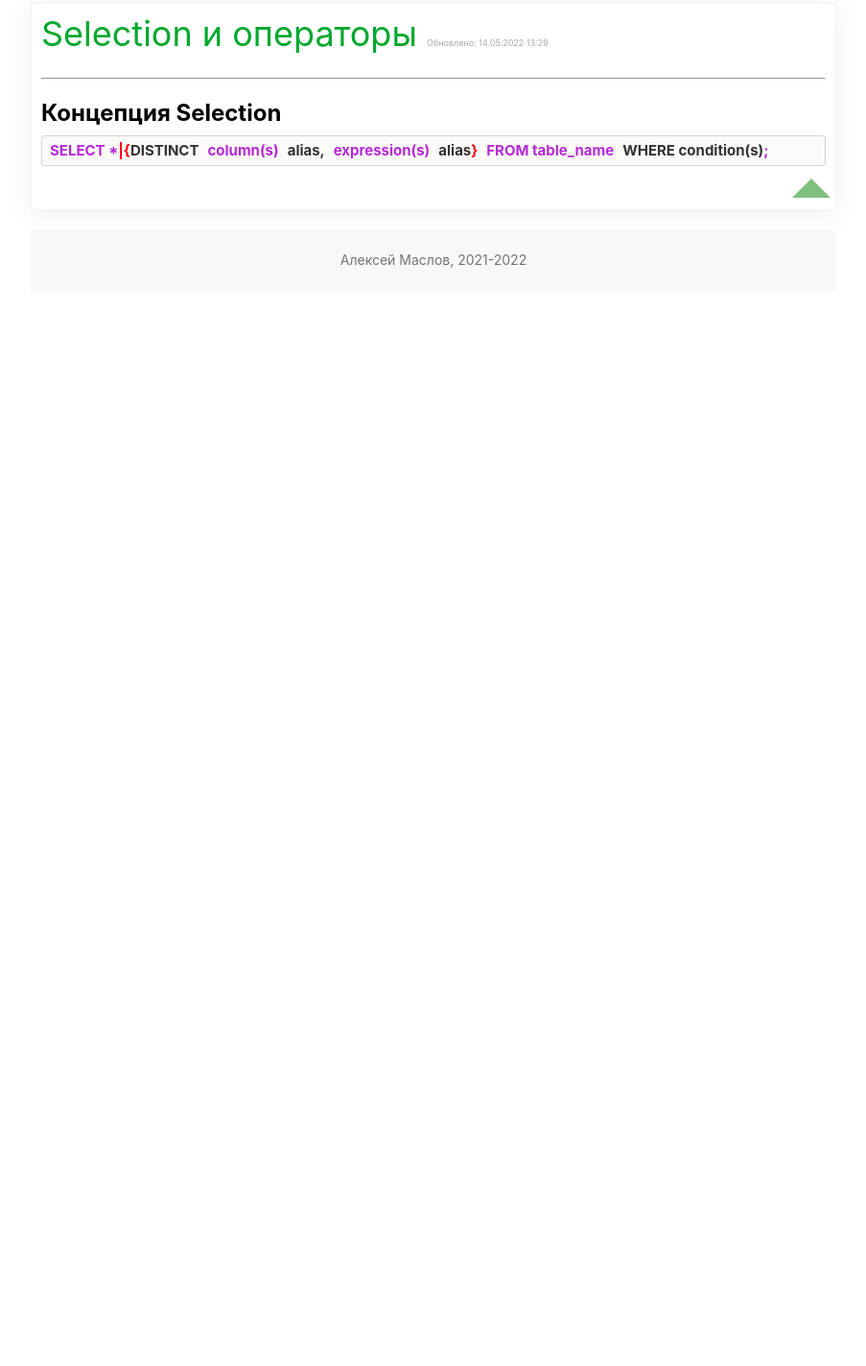
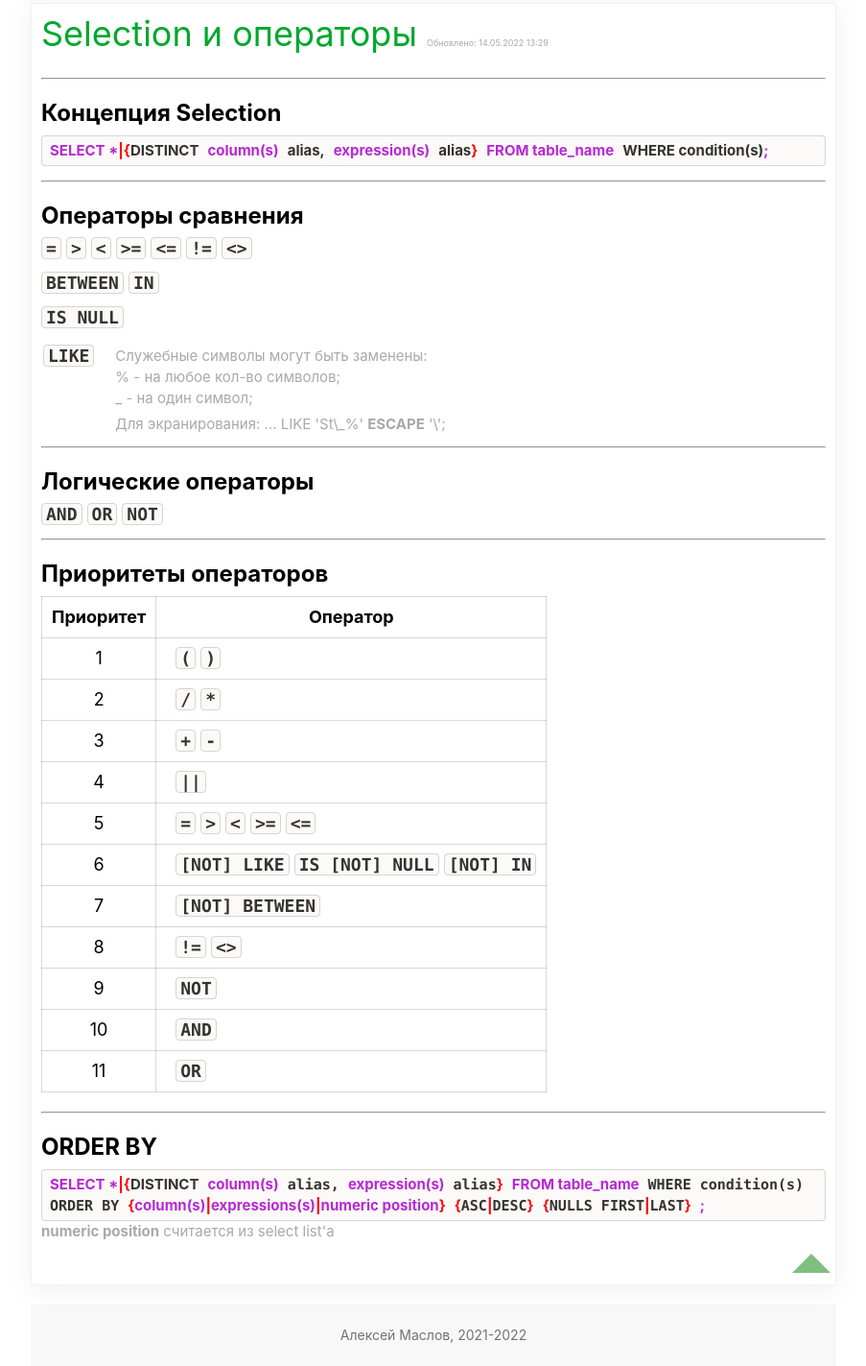
Before and after one commit to AlexAkama/whitebook, a plain HTML site: page content/sql_course/index.html in a window 1280 px wide. Shown: the part 3818-5241 px from the top of the page at 96% size, without its empty margins (188-1091 px from the left). Before the commit the page ends 4121 px from the top, so only its background shows below. Drawn offline with Linux system fonts and the light colour scheme.

Commit message:
Added selection note

```diff
--- a/content/sql_course/index.html
+++ b/content/sql_course/index.html
@@ -252,6 +252,126 @@
         <span class="example--word">FROM&nbsp;table_name</span>
         <span>WHERE&nbsp;condition(s)</span><span class="example--word">;</span>
     </div>
+    <hr>
+    <h3>Операторы сравнения</h3>
+    <p>
+        <span class="code-word">=</span>
+        <span class="code-word">&gt;</span>
+        <span class="code-word">&lt;</span>
+        <span class="code-word">&gt;=</span>
+        <span class="code-word">&lt;=</span>
+        <span class="code-word">!=</span>
+        <span class="code-word">&lt;&gt;</span>
+    </p>
+    <p>
+        <span class="code-word">BETWEEN</span>
+        <span class="code-word">IN</span>
+    </p>
+    <p>
+        <span class="code-word">IS NULL</span>
+    </p>
+    <table aria-label="Like">
+        <tr>
+            <th></th>
+        </tr>
+        <tr>
+            <td><span class="code-word no_mb">LIKE</span></td>
+            <td class="example">
+                <p style="margin-top: 0;">Служебные символы могут быть заменены:</p>
+                <p class="no_mb" style="margin-top: 0;">% - на любое кол-во символов;</p>
+                <p class="no_mb" style="margin-top: 0;">_ - на один символ;</p>
+                <p>Для экранирования: ... LIKE 'St\_%' <strong>ESCAPE</strong> '\';</p>
+            </td>
+        </tr>
+    </table>
+    <hr>
+    <h3>Логические операторы</h3>
+    <p>
+        <span class="code-word">AND</span>
+        <span class="code-word">OR</span>
+        <span class="code-word">NOT</span>
+    </p>
+    <hr>
+    <h3>Приоритеты операторов</h3>
+    <table class="list" aria-label="Приоритеты операторов">
+        <thead>
+        <tr>
+            <th>Приоритет</th>
+            <th>Оператор</th>
+        </tr>
+        </thead>
+        <tr>
+            <td>1</td>
+            <td>
+                <span class="code-word">(</span>
+                <span class="code-word">)</span></td>
+        </tr>
+        <tr>
+            <td>2</td>
+            <td><span class="code-word">/</span>
+                <span class="code-word">*</span></td>
+        </tr>
+        <tr>
+            <td>3</td>
+            <td><span class="code-word">+</span>
+                <span class="code-word">-</span></td>
+        </tr>
+        <tr>
+            <td>4</td>
+            <td><span class="code-word">||</span></td>
+        </tr>
+        <tr>
+            <td>5</td>
+            <td><span class="code-word">=</span>
+                <span class="code-word">&gt;</span>
+                <span class="code-word">&lt;</span>
+                <span class="code-word">&gt;=</span>
+                <span class="code-word">&lt;=</span></td>
+        </tr>
+        <tr>
+            <td>6</td>
+            <td><span class="code-word">[NOT] LIKE</span>
+                <span class="code-word">IS [NOT] NULL</span>
+                <span class="code-word">[NOT] IN</span></td>
+        </tr>
+        <tr>
+            <td>7</td>
+            <td><span class="code-word">[NOT] BETWEEN</span></td>
+        </tr>
+        <tr>
+            <td>8</td>
+            <td><span class="code-word">!=</span>
+                <span class="code-word">&lt;&gt;</span></td>
+        </tr>
+        <tr>
+            <td>9</td>
+            <td><span class="code-word">NOT</span></td>
+        </tr>
+        <tr>
+            <td>10</td>
+            <td><span class="code-word">AND</span></td>
+        </tr>
+        <tr>
+            <td>11</td>
+            <td><span class="code-word">OR</span></td>
+        </tr>
+    </table>
+    <hr>
+    <h3>ORDER BY</h3>
+    <div class="code bold no_mb">
+        <span class="example--word">SELECT *</span><span class="bad">|{</span><span>DISTINCT</span>
+        <span class="example--word">column(s)</span>&nbsp;alias,
+        <span class="example--word">expression(s)</span>&nbsp;alias<span class="bad">}</span>
+        <span class="example--word">FROM&nbsp;table_name</span>
+        WHERE&nbsp;condition(s) ORDER&nbsp;BY&nbsp;<span class="bad">{</span><span
+            class="example--word">column(s)</span><span class="bad">|</span><span
+            class="example--word">expressions(s)</span><span class="bad">|</span><span
+            class="example--word">numeric position</span><span class="bad">}</span>
+        <span class="bad">{</span>ASC<span class="bad">|</span>DESC<span class="bad">}</span>
+        <span class="bad">{</span>NULLS FIRST<span class="bad">|</span>LAST<span class="bad">}</span>
+        <span class="example--word">;</span>
+    </div>
+    <p class="example"><strong>numeric position</strong>  считается из select list'а</p>
 
     <a class="button--top" href="#"></a>
 </section>
--- a/css/style.css
+++ b/css/style.css
@@ -15,7 +15,7 @@ section {
     margin: 10px auto 20px;
     background-color: transparent;
     border: 1px solid #eff1f6;
-    box-shadow: 0 4px 24px rgba(51,51,51,.08);
+    box-shadow: 0 4px 24px rgba(51, 51, 51, .08);
 }
 
 footer {
@@ -289,6 +289,7 @@ img {
 
 .code-word {
     font-family: 'Monaco', 'Menlo', 'Consolas', 'Courier New', monospace;
+    font-weight: bold;
     padding: 0 4px;
     color: rgb(51, 51, 51);
     border-radius: 4px;
@@ -401,3 +402,23 @@ img {
     content: '▶';
     right: 0;
 }
+
+.list {
+    border-collapse: collapse;
+    margin-bottom: 20px;
+}
+
+.list,
+.list th,
+.list td {
+    border: 1px solid rgba(0, 0, 0, 0.14902);
+    padding: 10px;
+}
+
+.list td:first-child {
+    text-align: center;
+}
+
+.list td:nth-child(2) {
+    padding-left: 20px;
+}
```
